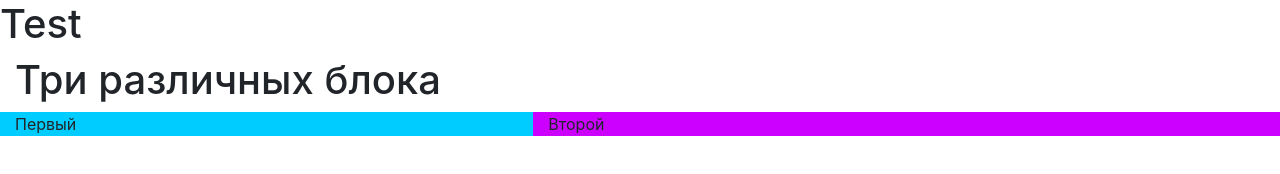
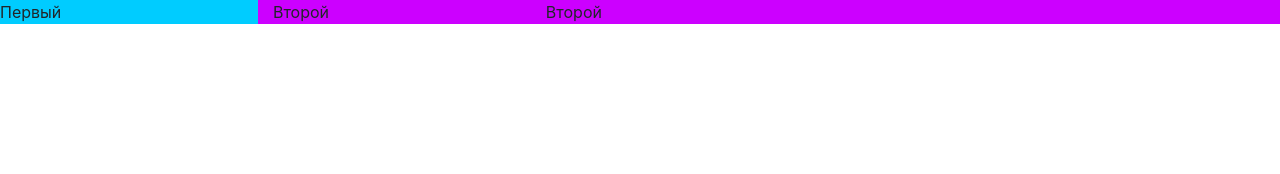
Before and after one commit to RomanShuruiev/Study, a website: page app/index.html in a window 1280 px wide. Drawn offline with nearby package versions, Linux system fonts and the light colour scheme.

Commit message:
adaptive-3

```diff
--- a/app/index.html
+++ b/app/index.html
@@ -11,18 +11,22 @@
 	<script src="https://stackpath.bootstrapcdn.com/bootstrap/4.3.1/js/bootstrap.min.js" integrity="sha384-JjSmVgyd0p3pXB1rRibZUAYoIIy6OrQ6VrjIEaFf/nJGzIxFDsf4x0xIM+B07jRM" crossorigin="anonymous"></script>
 </head>
 <body>
-	<h1>Test</h1>
-	<div class="container-fluid">
-		<h1>Три различных блока</h1>
-		<div class="row">
-			<div class="col-lg-5 col-lg-push-7" style="background-color: #00CCFF">
-				Первый
-			</div>
-			<div class="col-lg-7 col-lg-pull-5" style="background-color: #CC00FF">
-				Второй
+
+	<div class="row">
+
+		<div class="col-lg-5 col-lg-push-7">
+			<div class="row">
+				<div class="col-lg-6" style="background-color: #00CCFF">
+					Первый
+				</div>
+				<div class="col-lg-6" style="background-color: #CC00FF">
+					Второй
+				</div>
 			</div>
 
 		</div>
+		<div class="col-lg-7 col-lg-pull-5" style="background-color: #CC00FF">Второй</div>
+
 	</div>
 </body>
 </html>
```
